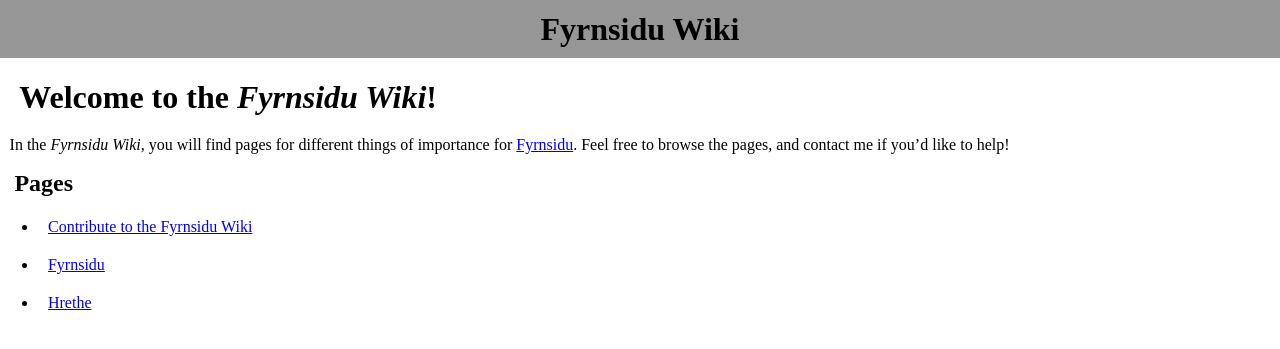
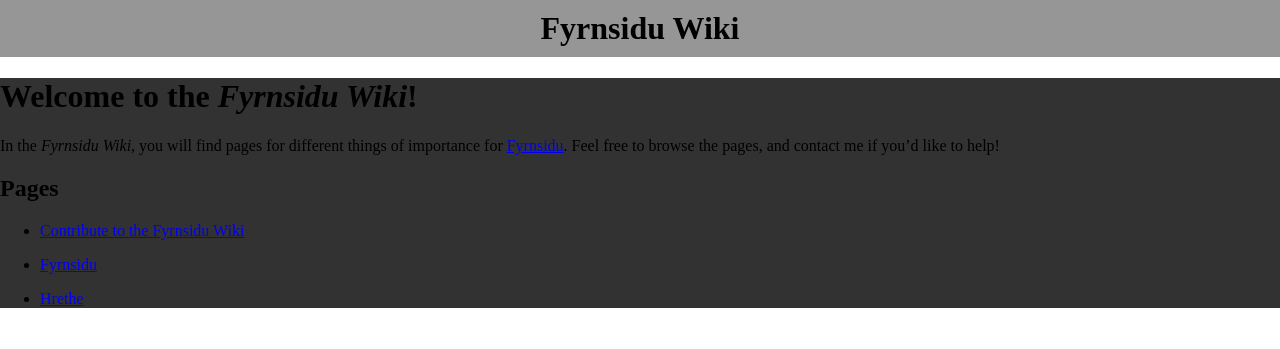
Before and after one commit to byronpendason/byronpendason.github.io, a Jekyll site: the page built from _wiki/index.md, in a window 1280 px wide. Shown: the top 349 px of the page. Built offline with Jekyll 4.4.1, drawn with Linux system fonts in a browser that asks for light colours.

Commit message:
Update wiki.css

```diff
--- a/css/wiki.css
+++ b/css/wiki.css
@@ -4,11 +4,7 @@ sitemap:
   exclude: 'yes'
 ---
 
-*, html {
-    margin:0;
-    padding:0;
-}
-body {
+html, body {
   color: black;
   margin: 0px;
   padding: 0px;
@@ -25,16 +21,7 @@ body {
   padding: 0px;
 }
 #content {
-  background: rgba(255, 255, 255, 0.5);
+  background: rgb(50, 50, 50);
   color: black;
   min-height: 85%;
 }
-#content p,h1,h2,h3,h4,h5,h6 {
-  margin: 0.6em;
-  line-height: 1.2;
-}
-
-#content code,ul,li,ol {
-  margin: 1.2em;
-  line-height: 1.2;
-}
```
